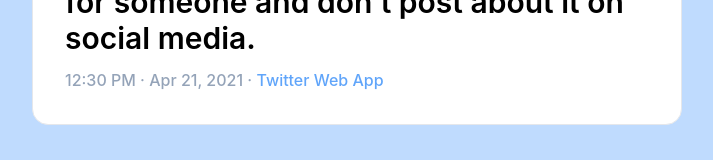
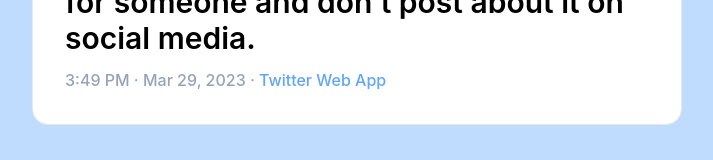
Before and after one commit to fadelun/tweet-generator, a Vue app: page / in a window 1280 px wide. Shown: the part 428-588 px from the top of the page, without its empty margins (283-996 px from the left). Built offline with nearby package versions, Linux system fonts and the light colour scheme.

Commit message:
add moment.js

```diff
--- a/package.json
+++ b/package.json
@@ -9,6 +9,7 @@
     "preview": "vite preview"
   },
   "dependencies": {
+    "moment": "^2.29.4",
     "vue": "^3.2.47"
   },
   "devDependencies": {
--- a/src/components/TheDate.vue
+++ b/src/components/TheDate.vue
@@ -1,9 +1,18 @@
 <template>
   <div class="twitter-date w-full">
     <p class="text-base font-medium">
-      <span class="text-slate-400">12:30 PM · Apr 21, 2021 ·</span>
+      <span class="text-slate-400">{{ timestanmp }}</span>
       <span class="text-blue-400"> Twitter Web App</span>
     </p>
   </div>
 </template>
-<script></script>
+<script setup>
+import { computed } from "vue";
+
+import moment from "moment";
+
+const date = new Date();
+const timestanmp = computed(() => {
+  return moment(date).format("h:mm A · MMM DD, YYYY ·");
+});
+</script>
```
Also changed, not shown: 1 other file (tests, documents, lock files or other folders).
